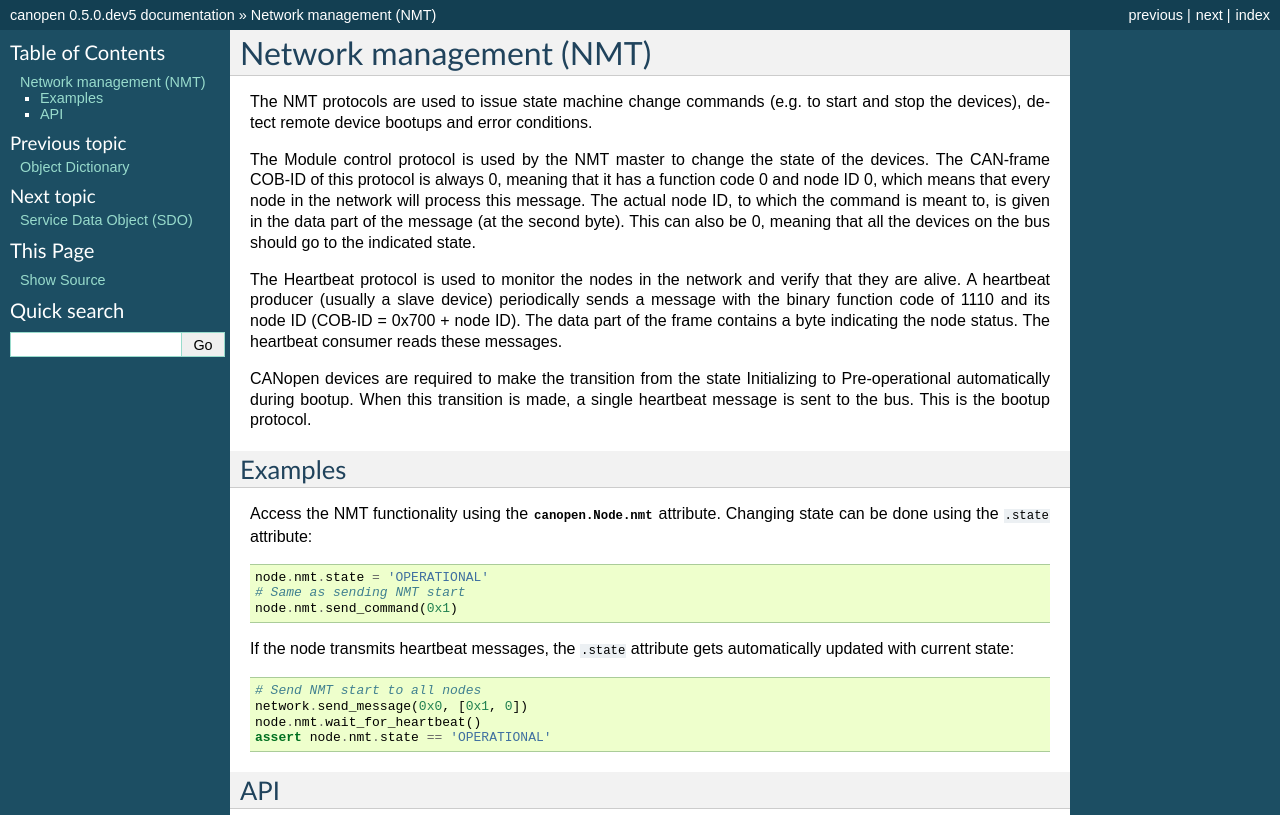
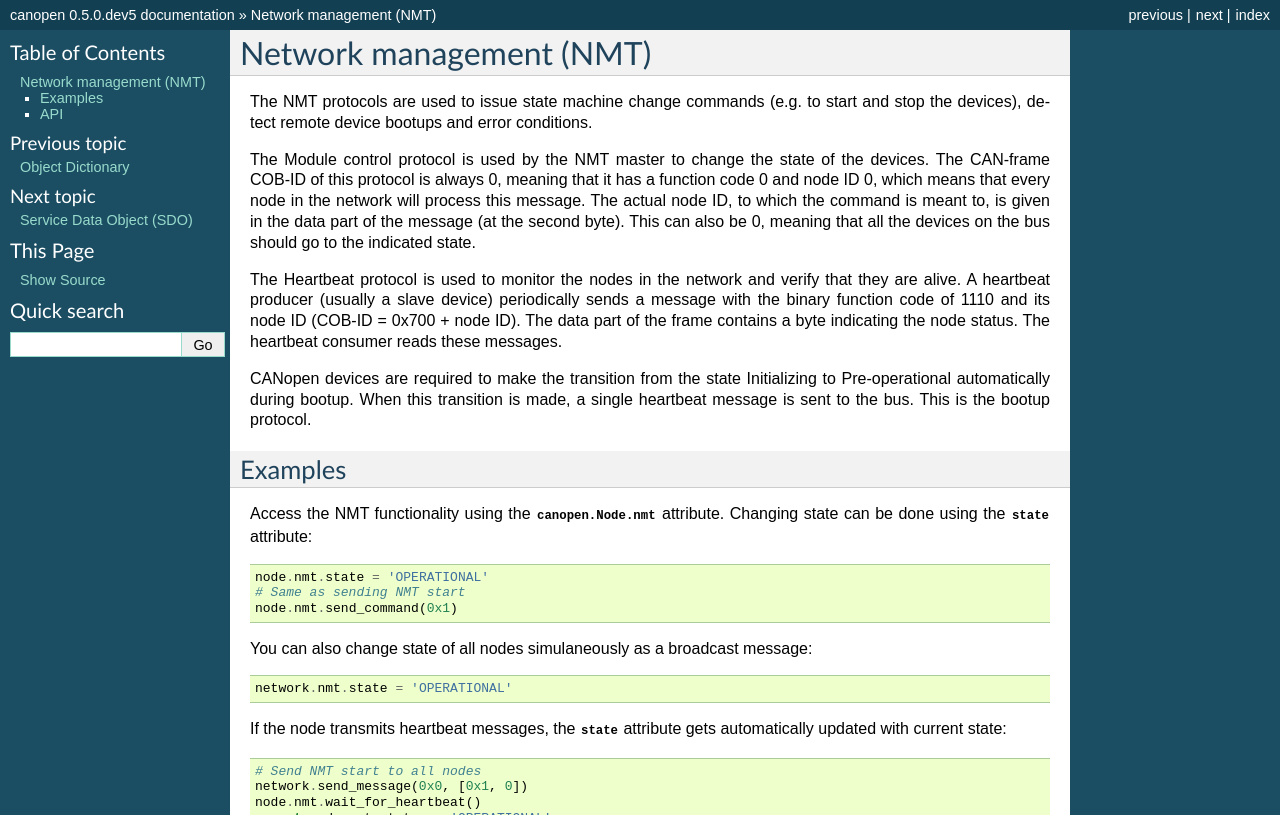
Before and after one commit to christiansandberg/canopen, a Sphinx documentation site: the page built from doc/nmt.rst, in a window 1280 px wide, cut to the strip 0-815 px from the top of the page. Built offline with Sphinx 7.4.7, drawn with Linux system fonts in a browser that asks for light colours.

Commit message:
Update some docs

```diff
--- a/doc/nmt.rst
+++ b/doc/nmt.rst
@@ -27,14 +27,20 @@ Examples
 --------
 
 Access the NMT functionality using the :attr:`canopen.Node.nmt` attribute.
-Changing state can be done using the ``.state`` attribute::
+Changing state can be done using the :attr:`~canopen.nmt.NmtMaster.state`
+attribute::
 
     node.nmt.state = 'OPERATIONAL'
     # Same as sending NMT start
     node.nmt.send_command(0x1)
 
-If the node transmits heartbeat messages, the ``.state`` attribute gets
-automatically updated with current state::
+You can also change state of all nodes simulaneously as a broadcast message::
+
+    network.nmt.state = 'OPERATIONAL'
+
+If the node transmits heartbeat messages, the
+:attr:`~canopen.nmt.NmtMaster.state` attribute gets automatically updated with
+current state::
 
     # Send NMT start to all nodes
     network.send_message(0x0, [0x1, 0])
```
Also changed, not shown: doc/network.rst (+5 -2 lines).
